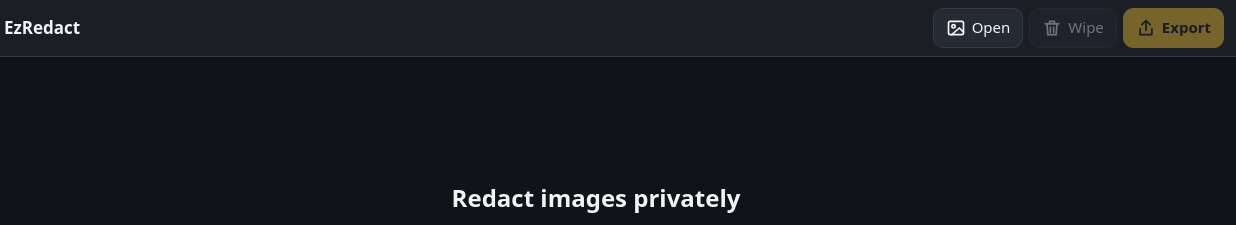
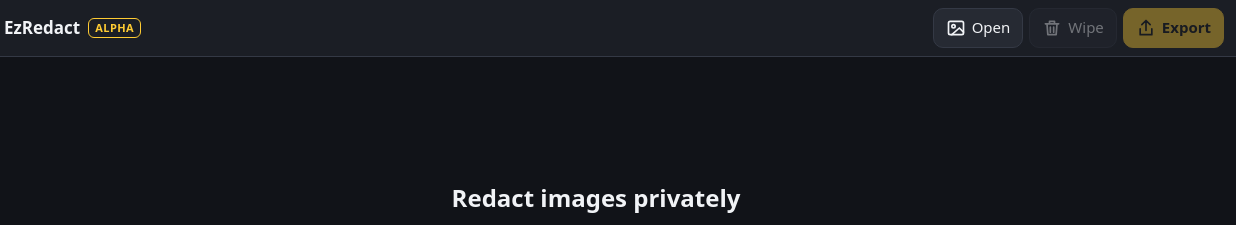
Before and after one commit to Zeyln/ezredact, a plain HTML site: page site/index.html in a window 1280 px wide. Shown: the top 225 px of the page, 44-1280 px from the left. Drawn offline with Linux system fonts and the light colour scheme.

Commit message:
Mark build as v0.1.0-alpha.1
Co-Authored-By: Claude Opus 5.5 <noreply@anthropic.com>

```diff
--- a/site/index.html
+++ b/site/index.html
@@ -24,6 +24,7 @@
     <div class="brand">
       <img src="icons/icon.svg" alt="" width="28" height="28">
       <span>EzRedact</span>
+      <span class="badge" title="Alpha test build v0.1.0-alpha.1">Alpha</span>
     </div>
     <div class="actions">
       <button id="openBtn" class="btn" type="button" title="Open image">
--- a/site/styles.css
+++ b/site/styles.css
@@ -63,6 +63,16 @@ svg .fill { fill: currentColor; stroke: none; }
 }
 .brand { display: flex; align-items: center; gap: 8px; font-weight: 700; font-size: 17px; min-width: 0; }
 .brand img { border-radius: 7px; }
+.badge {
+  padding: 1px 6px;
+  border: 1px solid var(--accent);
+  border-radius: 6px;
+  color: var(--accent);
+  font-size: 11px;
+  font-weight: 600;
+  text-transform: uppercase;
+  letter-spacing: 0.04em;
+}
 .actions { display: flex; gap: 6px; }
 
 .btn {
```
Also changed, not shown: 1 other file.
